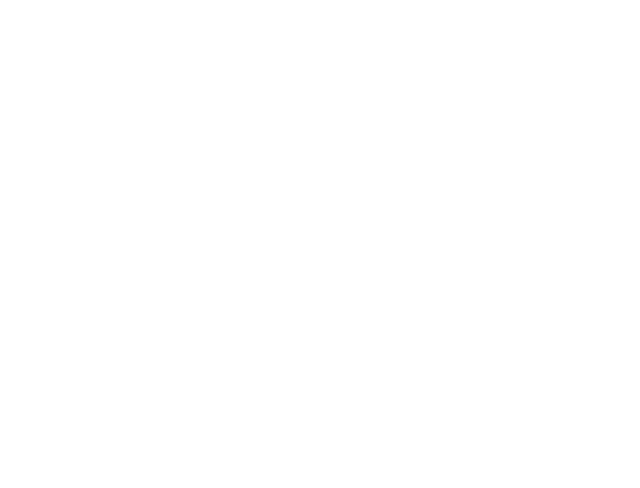
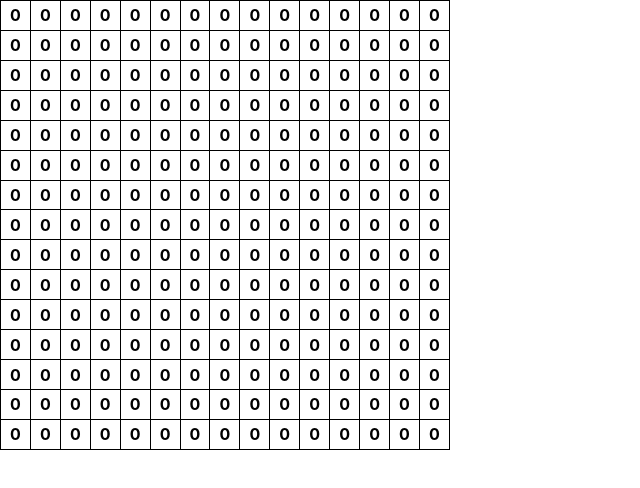
Before and after one commit to drainxc/omok, a React (Create React App) app: page / in a window 1280 px wide. Shown: the top 488 px of the page, without its empty margins (0-640 px from the left). Built offline with nearby package versions, Linux system fonts and the light colour scheme.

Commit message:
[FIX] board

```diff
--- a/src/components/board/index.js
+++ b/src/components/board/index.js
@@ -1,46 +1,21 @@
-import React from "react";
+import React, { useEffect, useMemo, useState } from "react";
 import * as S from "./styles";
-import { board } from "../../lib/export/index";
+import { compare } from "../compare";
+import { data } from "../../lib/export";
 
 export default function Board() {
-  function compare(a, b, c, d) {
-    if (board[a][b] === board[c][d] && board[a][b] !== 0) {
-      count += 1;
-    }
-    if (count === 4) {
-      if (board[a][b] === 1) {
-          console.log("흑 승리");
-      }
-      else {
-          console.log("백 승리");
-      }
-    }
-  }
-  console.log(board);
-  let count = 0;
-  for (let x = 0; x <= 10; x++) {
-    for (let y = 0; y <= 10; y++) {
-      for (let n = 1; n < 5; n++) {
-        compare(y, x, y, x + n);
-      }
-      count = 0;
-      for (let n = 1; n < 5; n++) {
-        compare(y, x, y + n, x);
-      }
-      count = 0;
-      for (let n = 1; n < 5; n++) {
-        compare(y, x, y + n, x + n);
-      }
-      count = 0;
-      for (let n = 1; n < 5; n++) {
-        compare(y, x, y + n, x - n);
-      }
-      count = 0;
-    }
-  }
+  const [board, SetBoard] = useState(data);
+  const [playBoard, SetPlayBoard] = useState()
+  useMemo(() => {
+      console.log('asdf');
+    SetPlayBoard(board.map((_,i)=>(<tr>{board[i].map((index)=>(<th>{index}</th>))}</tr>)));
+  }, [board]);
+
   return (
     <>
-      <S.Table></S.Table>
+      <S.Table>
+        {playBoard}
+      </S.Table>
     </>
   );
 }
--- /dev/null
+++ b/src/components/compare/index.js
@@ -0,0 +1,38 @@
+import React from "react";
+import { data } from "../../lib/export";
+
+export function compare(a, b, c, d) {
+    if (data[a][b] === data[c][d] && data[a][b] !== 0) {
+      count += 1;
+    }
+    if (count === 4) {
+      if (data[a][b] === 1) {
+          console.log("흑 승리");
+      }
+      else {
+          console.log("백 승리");
+      }
+    }
+  }
+  console.log(data);
+  let count = 0;
+  for (let x = 0; x <= 10; x++) {
+    for (let y = 0; y <= 10; y++) {
+      for (let n = 1; n < 5; n++) {
+        compare(y, x, y, x + n);
+      }
+      count = 0;
+      for (let n = 1; n < 5; n++) {
+        compare(y, x, y + n, x);
+      }
+      count = 0;
+      for (let n = 1; n < 5; n++) {
+        compare(y, x, y + n, x + n);
+      }
+      count = 0;
+      for (let n = 1; n < 5; n++) {
+        compare(y, x, y + n, x - n);
+      }
+      count = 0;
+    }
+  }
--- a/src/lib/export/index.js
+++ b/src/lib/export/index.js
@@ -1,4 +1,4 @@
-export const board = [
+export const data = [
     [0,0,0,0,0,0,0,0,0,0,0,0,0,0,0],
     [0,0,0,0,0,0,0,0,0,0,0,0,0,0,0],
     [0,0,0,0,0,0,0,0,0,0,0,0,0,0,0],
```
